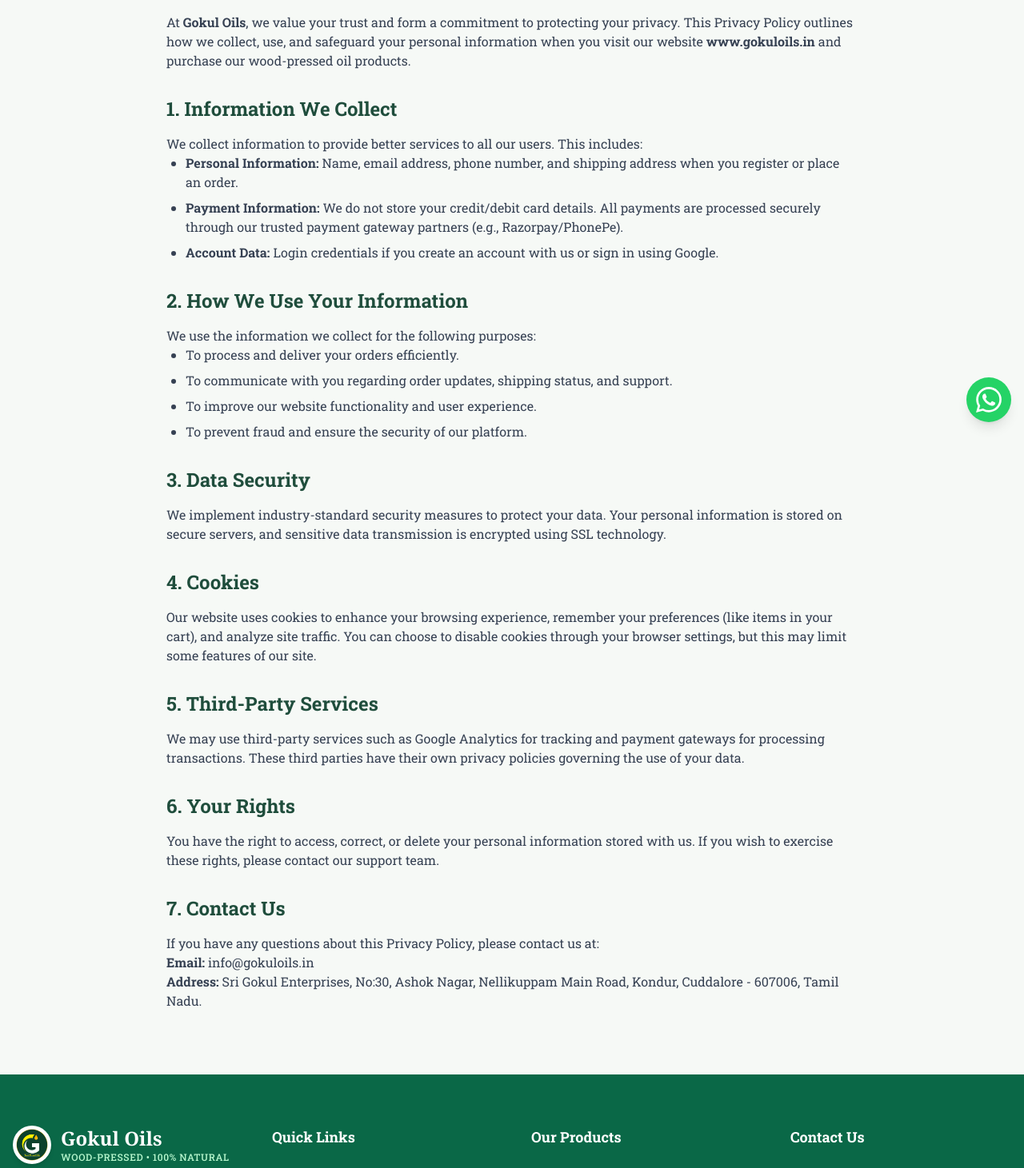
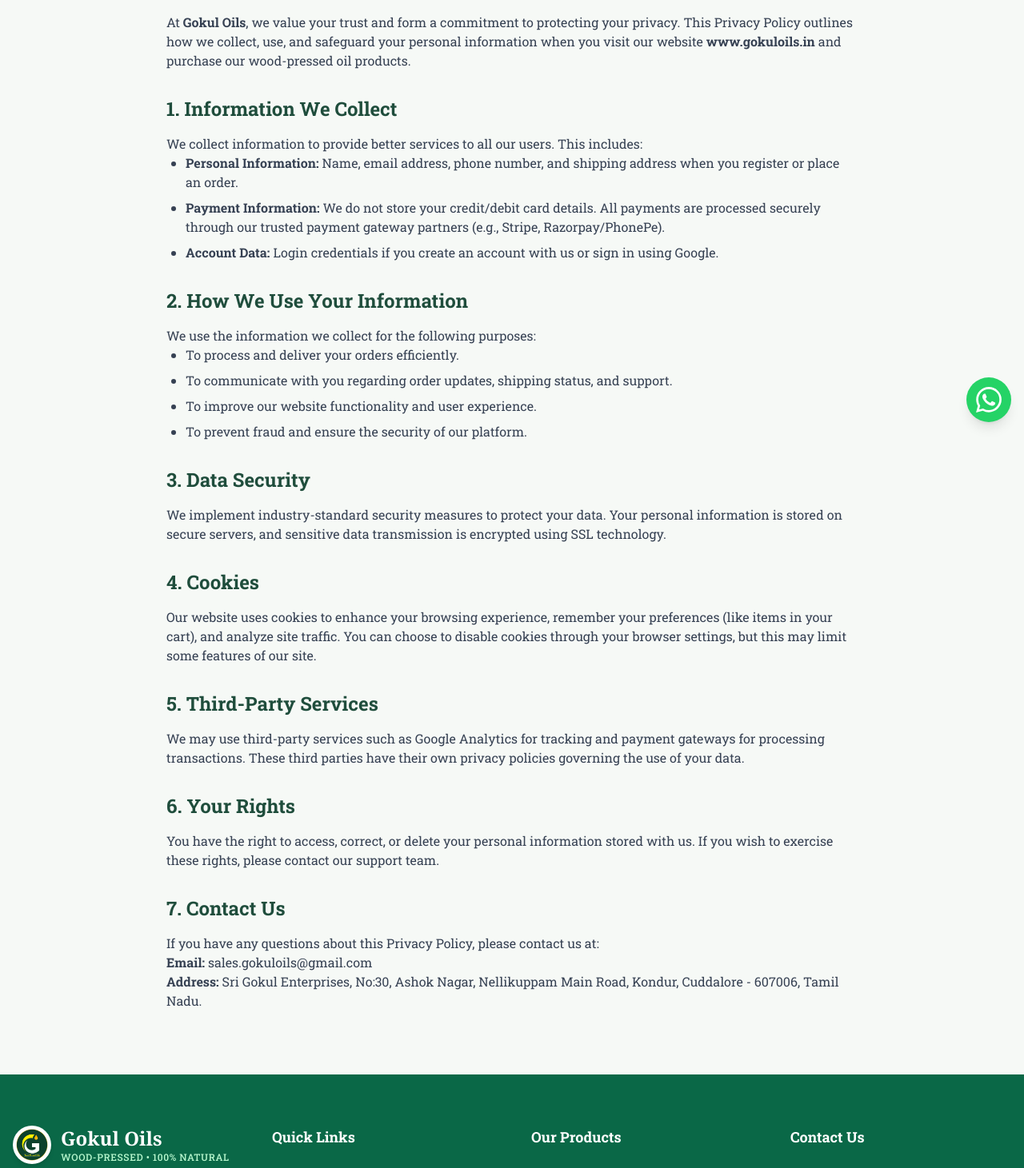
Before and after one commit to Jayasurya-JK/Gokul-Oils, a Next.js app: page /privacy-policy in a window 1280 px wide. Shown: the part 240-1701 px from the top of the page at 80% size. Built offline with nearby package versions, Linux system fonts and the light colour scheme; no server answers.

Commit message:
Final Polish: Update Privacy Policy (Stripe mention), Scale Footer Logo, Fix Footer Links & Build Error

```diff
--- a/src/app/privacy-policy/page.tsx
+++ b/src/app/privacy-policy/page.tsx
@@ -16,7 +16,7 @@
                 <p>We collect information to provide better services to all our users. This includes:</p>
                 <ul className="list-disc pl-6 mb-4 space-y-2">
                     <li><strong>Personal Information:</strong> Name, email address, phone number, and shipping address when you register or place an order.</li>
-                    <li><strong>Payment Information:</strong> We do not store your credit/debit card details. All payments are processed securely through our trusted payment gateway partners (e.g., Razorpay/PhonePe).</li>
+                    <li><strong>Payment Information:</strong> We do not store your credit/debit card details. All payments are processed securely through our trusted payment gateway partners (e.g., Stripe, Razorpay/PhonePe).</li>
                     <li><strong>Account Data:</strong> Login credentials if you create an account with us or sign in using Google.</li>
                 </ul>
 
@@ -52,7 +52,7 @@
                 <h2 className="text-2xl font-bold text-[#1F4D3C] mt-8 mb-4">7. Contact Us</h2>
                 <p>
                     If you have any questions about this Privacy Policy, please contact us at:<br />
-                    <strong>Email:</strong> info@gokuloils.in<br />
+                    <strong>Email:</strong> sales.gokuloils@gmail.com<br />
                     <strong>Address:</strong> Sri Gokul Enterprises, No:30, Ashok Nagar, Nellikuppam Main Road, Kondur, Cuddalore - 607006, Tamil Nadu.
                 </p>
             </div>
```
